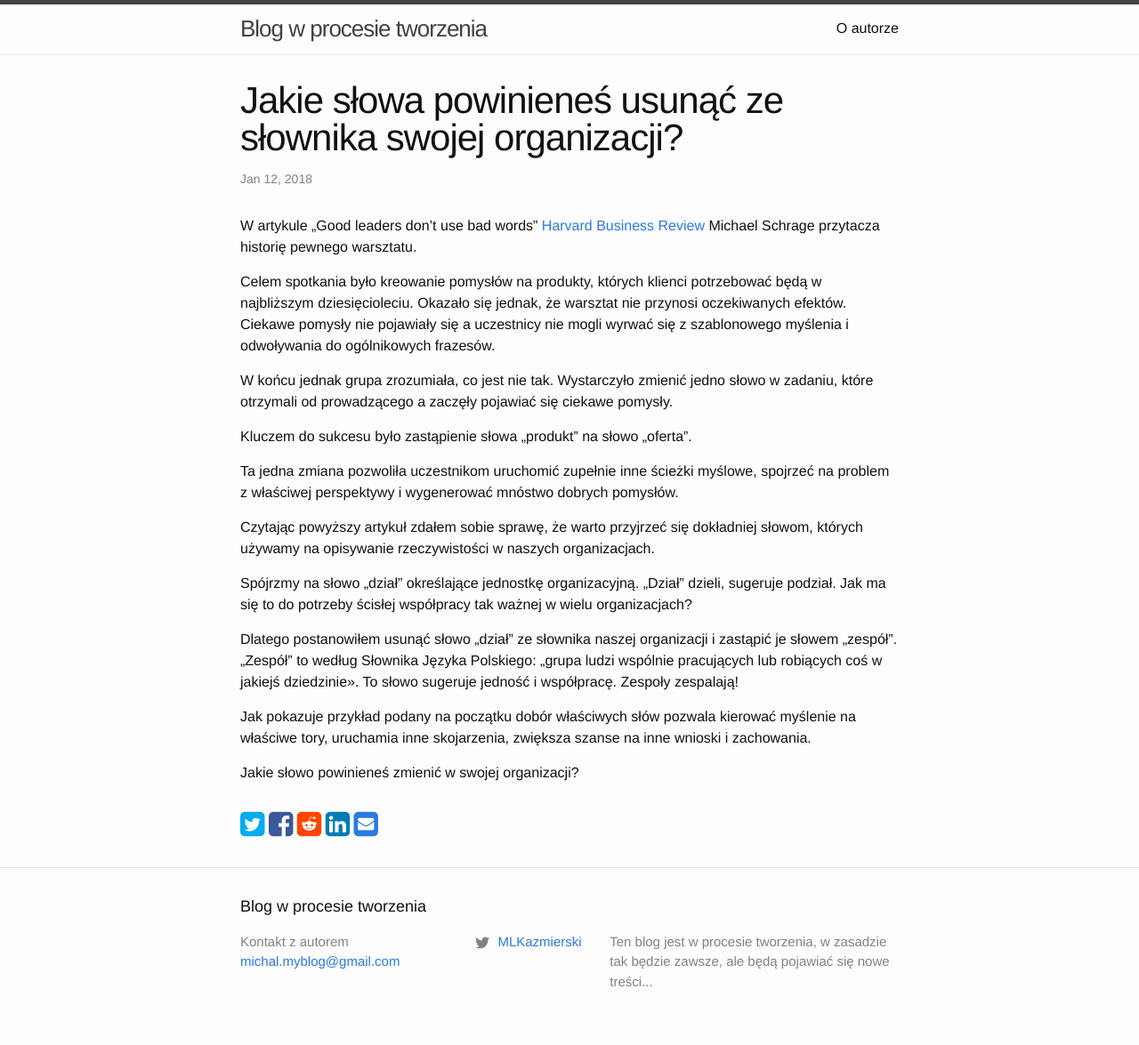
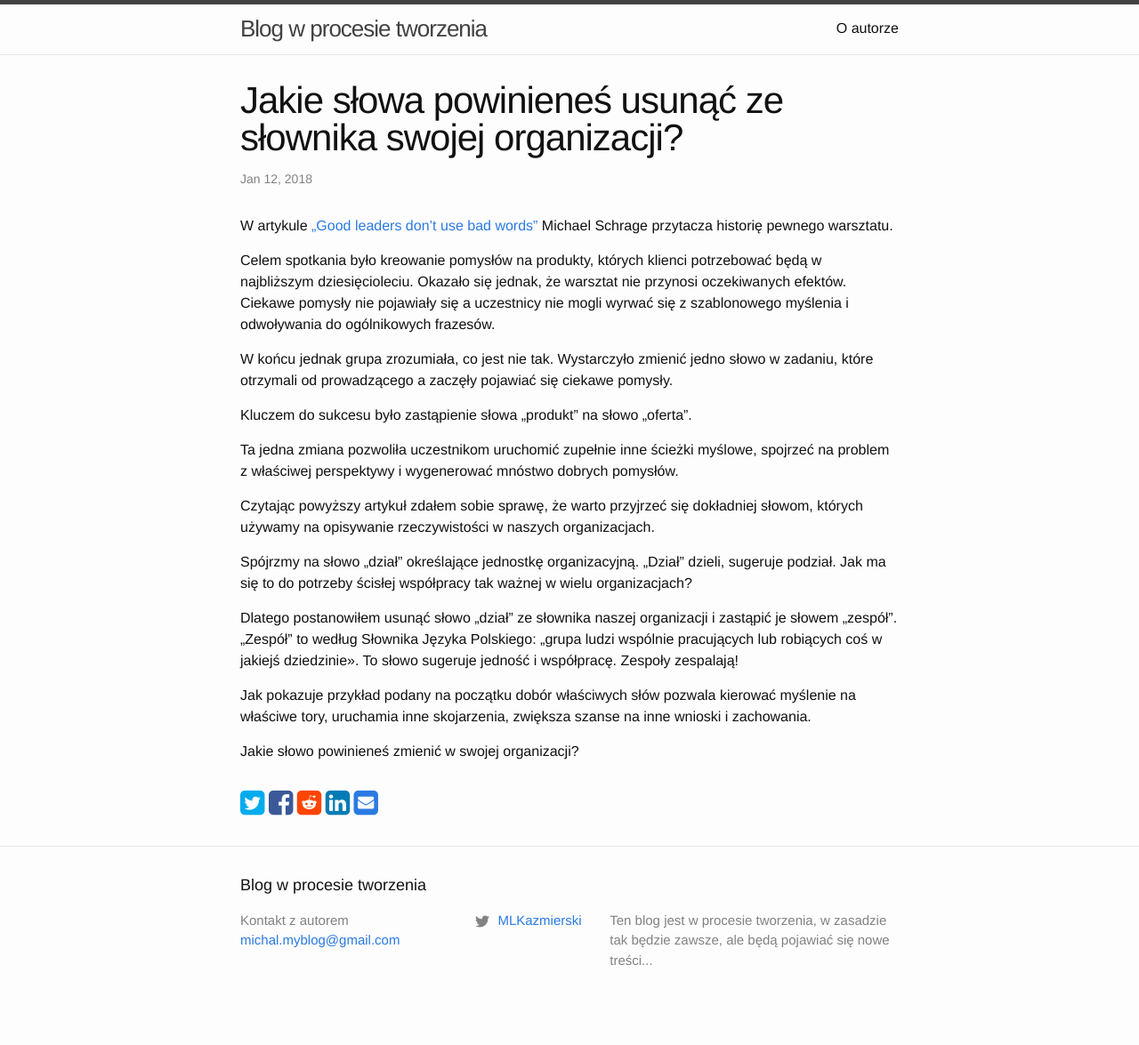
Before and after one commit to kazmiermik/kazmiermik.github.io, a Jekyll site: the page built from _posts/2018-01-12-Jakie-słowa-powinieneś-usunąć-ze-słownika-swojej-organizacji.md, in a window 1280 px wide. Shown: the whole page at 89% size. Built offline with Jekyll 4.4.1, drawn with Linux system fonts in a browser that asks for light colours; comment, search, counter and statistics services are not loaded; after the commit the page ends 1151 px from its top, so only the background shows below that.

Commit message:
Update 2018-01-12-Jakie-słowa-powinieneś-usunąć-ze-słownika-swojej-organizacji.md

```diff
--- a/_posts/2018-01-12-Jakie-słowa-powinieneś-usunąć-ze-słownika-swojej-organizacji.md
+++ b/_posts/2018-01-12-Jakie-słowa-powinieneś-usunąć-ze-słownika-swojej-organizacji.md
@@ -8,7 +8,7 @@
 
 
 
-W artykule „Good leaders don’t use bad words” [Harvard Business Review](https://hbr.org/2013/06/good-leaders-dont-use-bad-word) Michael Schrage przytacza historię pewnego warsztatu.
+W artykule [„Good leaders don’t use bad words”](https://hbr.org/2013/06/good-leaders-dont-use-bad-word) Michael Schrage przytacza historię pewnego warsztatu.
 
 Celem spotkania było kreowanie pomysłów na produkty, których klienci potrzebować będą w najbliższym dziesięcioleciu. Okazało się jednak, że warsztat nie przynosi oczekiwanych efektów. Ciekawe pomysły nie pojawiały się a uczestnicy nie mogli wyrwać się z szablonowego myślenia i odwoływania do ogólnikowych frazesów.
 
```
